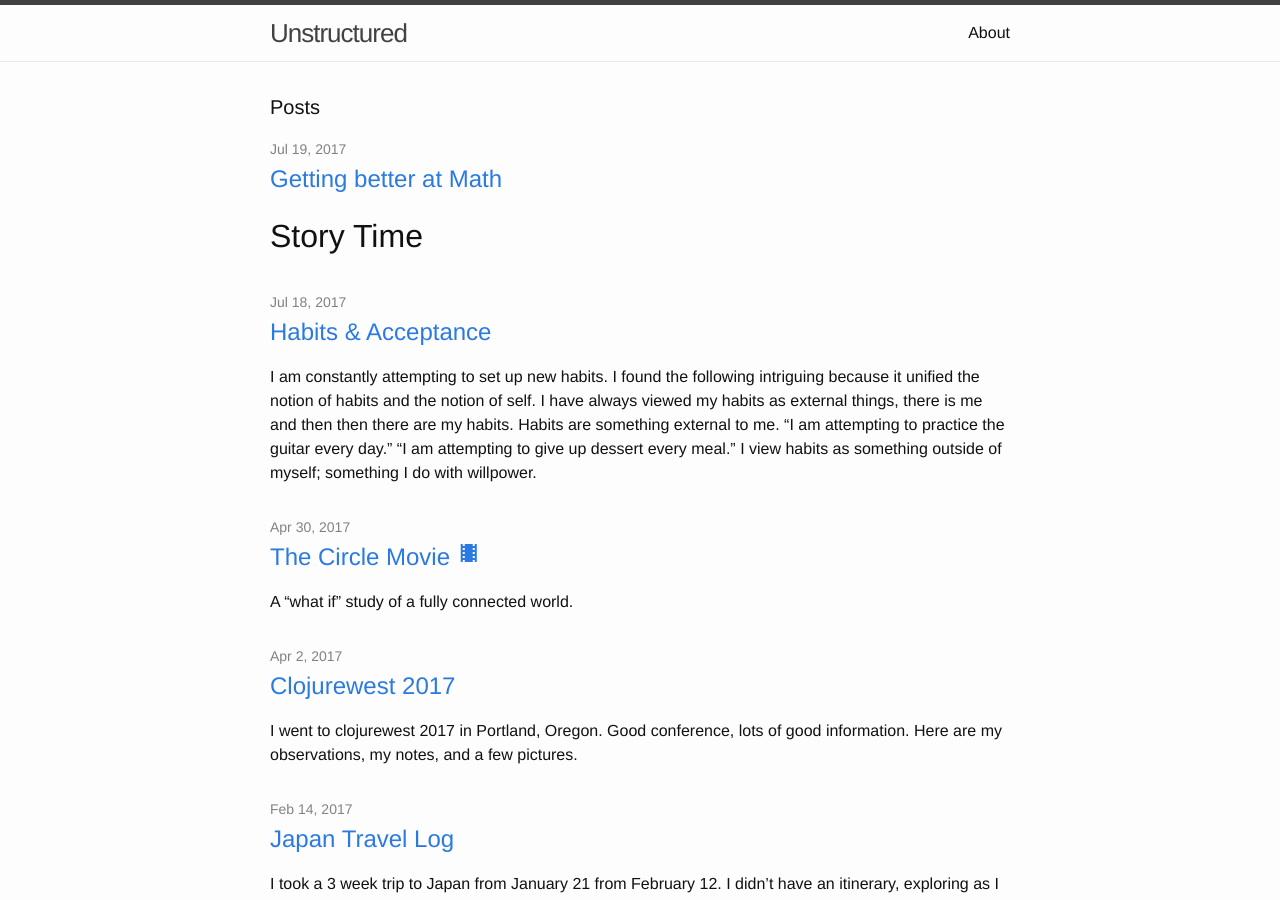
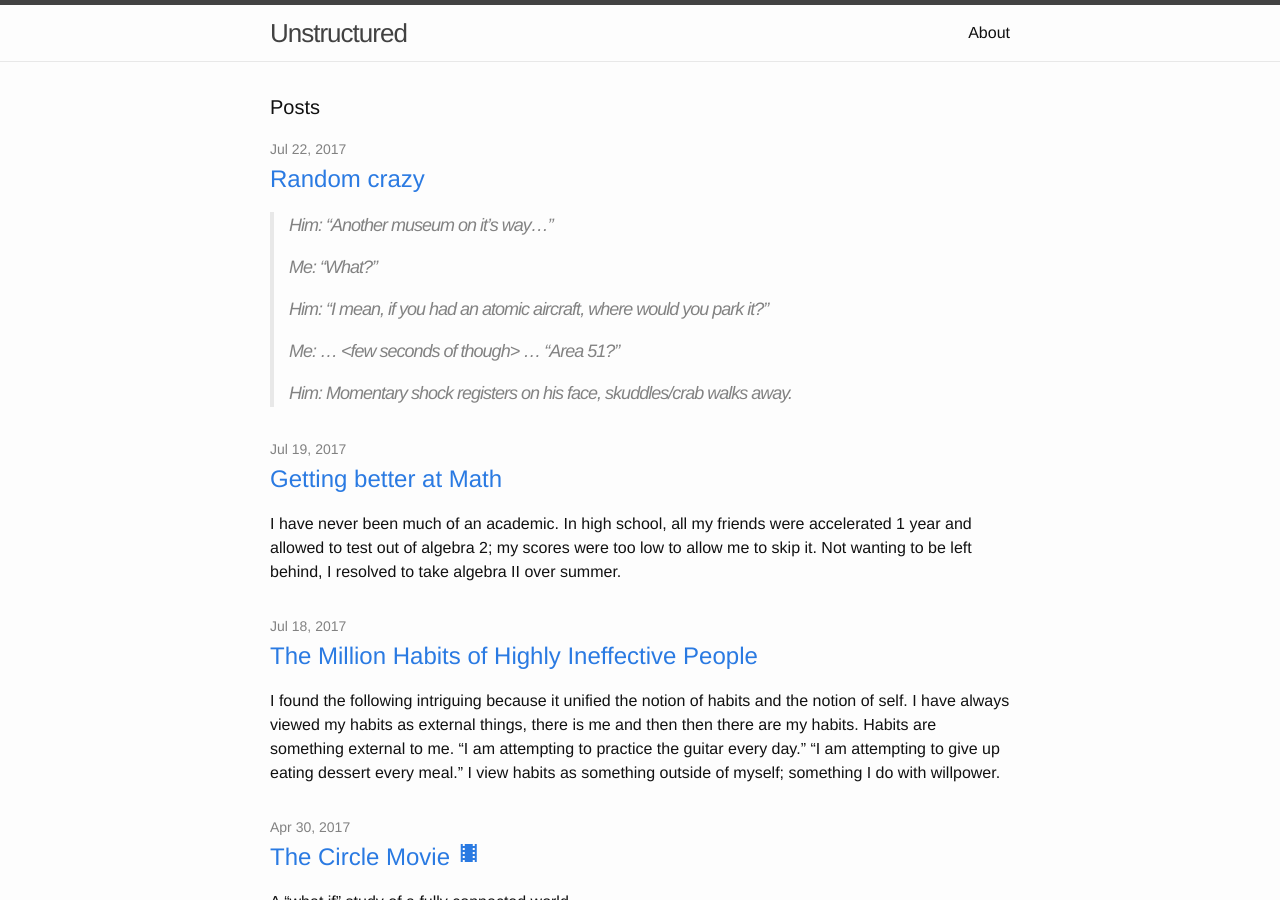
Before and after one commit to samedhi/samedhi.github.io, a Jekyll site: the page built from index.html, in a window 1280 px wide and 900 px high. Built offline with Jekyll 4.4.1, drawn with Linux system fonts in a browser that asks for light colours; comment, search, counter and statistics services are not loaded.

Commit message:
Correct video, cull, and clean up

```diff
--- a/_posts/2017-07-18-journal.md
+++ b/_posts/2017-07-18-journal.md
@@ -1,11 +1,10 @@
 ---
 layout: post
-title:  "Habits & Acceptance"
-date:   2017-07-18 22:00:00
+title:  "The Million Habits of Highly Ineffective People"
 categories: [journal]
 ---
 
-I am constantly attempting to set up new habits. I found the following intriguing because it unified the notion of habits and the notion of self. I have always viewed my habits as external things, there is me and then then there are my habits. Habits are something external to me. "I am attempting to practice the guitar every day." "I am attempting to give up dessert every meal." I view habits as something outside of myself; something I do with willpower.
+I found the following intriguing because it unified the notion of habits and the notion of self. I have always viewed my habits as external things, there is me and then then there are my habits. Habits are something external to me. "I am attempting to practice the guitar every day." "I am attempting to give up eating dessert every meal." I view habits as something outside of myself; something I do with willpower.
 
 It is a powerful shift in perception to consider that you are a collection of habits. That the emergent notion of you is a complex interweaving of habits; some so fundamental that you have "subsumed" them into your definition of self.
 
@@ -16,11 +15,3 @@ I find it comforting to consider that all reactions to the world are just a matt
 <iframe width="560" height="315" src="https://www.youtube.com/embed/FtMm88p3Tjk" frameborder="0" allowfullscreen></iframe>
 </div>
 </div>
-
-The other interesting video is as a critic of the notion of "Acceptance". Acceptance (as defined in American popular culture) involves conditioning yourself to be comfortable with your life. At some level this is a very dangerous idea. Acceptance is a process of conditioning yourself to be comfortable with your current habits.
-
-<div class="videos">
-<div class="video">
-<iframe width="560" height="315" src="https://www.youtube.com/embed/i3-dxHavRe8" frameborder="0" allowfullscreen></iframe>
-</div>
-</div>
--- a/_posts/2017-07-19-journal.md
+++ b/_posts/2017-07-19-journal.md
@@ -1,17 +1,14 @@
 ---
 layout: post
 title:  "Getting better at Math"
-date:   2017-07-19 22:00:00
 categories: [journal]
 ---
 
-# Story Time
-
-I have never been much of an academic. In high school, all my friends were accelerated 1 year and allowed to test out of algebra 2. I had to take it as my scores were too low to allow me to skip. Not wanting to be left behind, I resolved to take algebra II over summer.
+I have never been much of an academic. In high school, all my friends were accelerated 1 year and allowed to test out of algebra 2; my scores were too low to allow me to skip it. Not wanting to be left behind, I resolved to take algebra II over summer.
 
 That was a mistake.
 
-The following Summer I took algebra II with some laughably bad students at an inner city school. It was surreal. We would spend 4 hours a day in class, doing almost no real learning. I believe one kid was actively jerking off in the back of the room. One girl was pregnant and was taking life advice from another teen mother. By the end, we had covered maybe 3 out of 15 chapters. It was a complete failure. Somehow everyone who showed up passed. I later heard that Texas had so many "super seniors" clogging up the system that they created summer classes like this which were guaranteed passes; the goal was not education, the goal was to move people out of the system.
+That Summer I took algebra II with some laughably bad students at an inner city school. It was surreal. We would spend 4 hours a day in class, doing almost no real learning. I believe one kid was actively jerking off in the back of the room. One girl was pregnant and was taking life advice from another teen mother. By the end, we had covered maybe 3 out of 15 chapters. It was a complete failure. Somehow everyone who showed up passed. I later heard that Texas had so many "super seniors" clogging up the system that they created summer classes like this which were guaranteed passes; the goal was not education, the goal was to move people out of the system.
 
 Like an idiot, I then took my "pass" in algebra II to my own school. I was happy, I could stay with my friends! Mathematically, things quickly fell apart. I realized that I was in over my head. The prospect of admitting that I couldn't hack it was even worse than my previous fear of being left behind (teen logic at its finest). For the next 3 years, rather than understand anything, I built elaborate workarounds to avoid exposing my ignorance. I didn't know how to actually solve most problems, I did however understand that my TI-83+ calculator could approximate the solution to most everything. With a little bit of flourish I could provide something that looked like I worked through a problem, despite the fact that the only thing I really had was a solution and an understanding of my calculator.
 
@@ -23,11 +20,11 @@ I feel like failing to understand some of the basic concepts in Algebra II subst
 
 The plural of anecdote is not data. With that said, this video resonates with me. I like the idea of mathematics being a small graph of deeply connected nodes. Failing to understand one of the axiomatic/deeply-networked nodes can make understanding the interconnected nodes very difficult.
 
-Contrast this to history with its much larger number of nodes. These nodes are interconnected, but probably not "dependent" on each other. They might provide context or contrast relative to one another, but they are not required for understanding.
+Contrast this to history with its much larger number of nodes. These nodes are interconnected, but not as dependent on each other. They might provide context or contrast relative to one another, but they are not **required** for understanding.
 
 I though this was an interesting point.
 <div class="videos">
   <div class="video">
-    <iframe width="560" height="315" src="https://www.youtube.com/embed/lv2fYgBThO4" frameborder="0" allowfullscreen></iframe>
+    <iframe width="560" height="315" src="https://www.youtube.com/embed/M7febmLhS6E?rel=0" frameborder="0" allowfullscreen></iframe>
   </div>
 </div>
--- /dev/null
+++ b/_posts/2017-07-22-crazy.md
@@ -0,0 +1,17 @@
+---
+layout: post
+title:  "Random crazy"
+categories: [journal]
+---
+
+> Him: "Another museum on it's way..."
+>
+> Me: "What?"
+>
+> Him: "I mean, if you had an atomic aircraft, where would you park it?"
+>
+> Me: ... \<few seconds of though\> ... "Area 51?"
+>
+> Him: Momentary shock registers on his face, skuddles/crab walks away.
+
+Just a random conversation with some of the fairly obviously tweaking tenants in my apartment...
```
